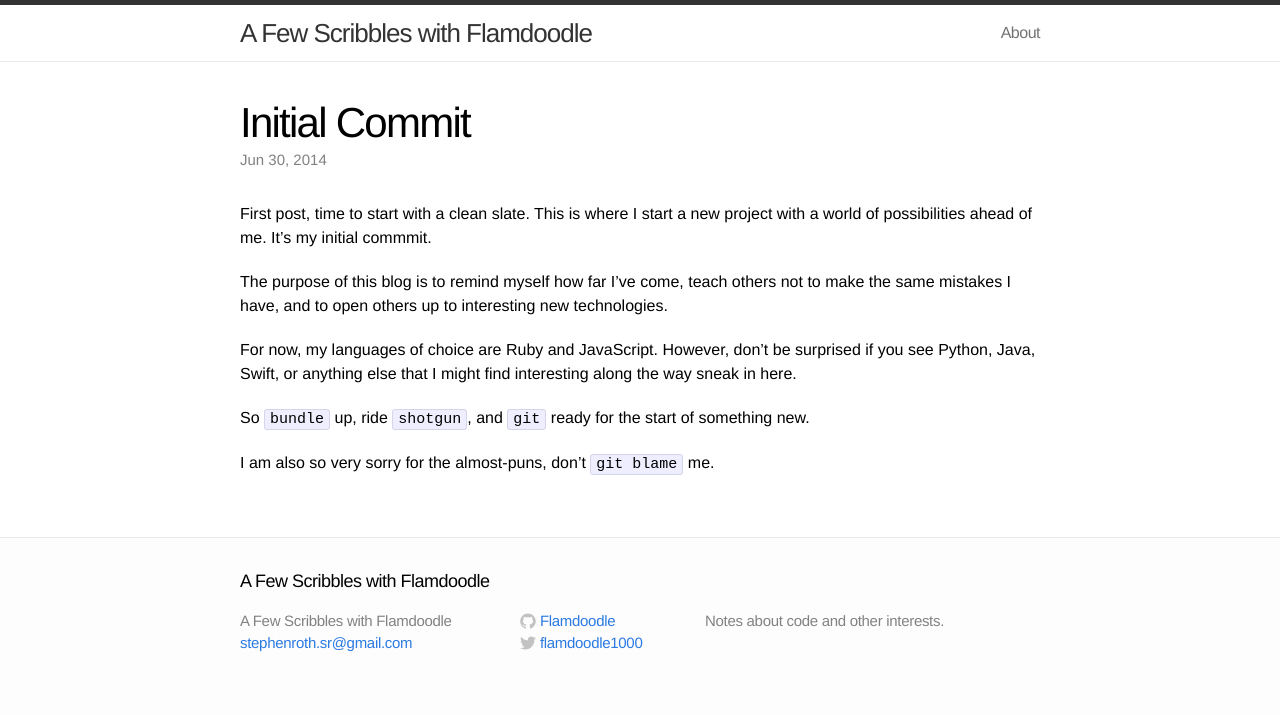
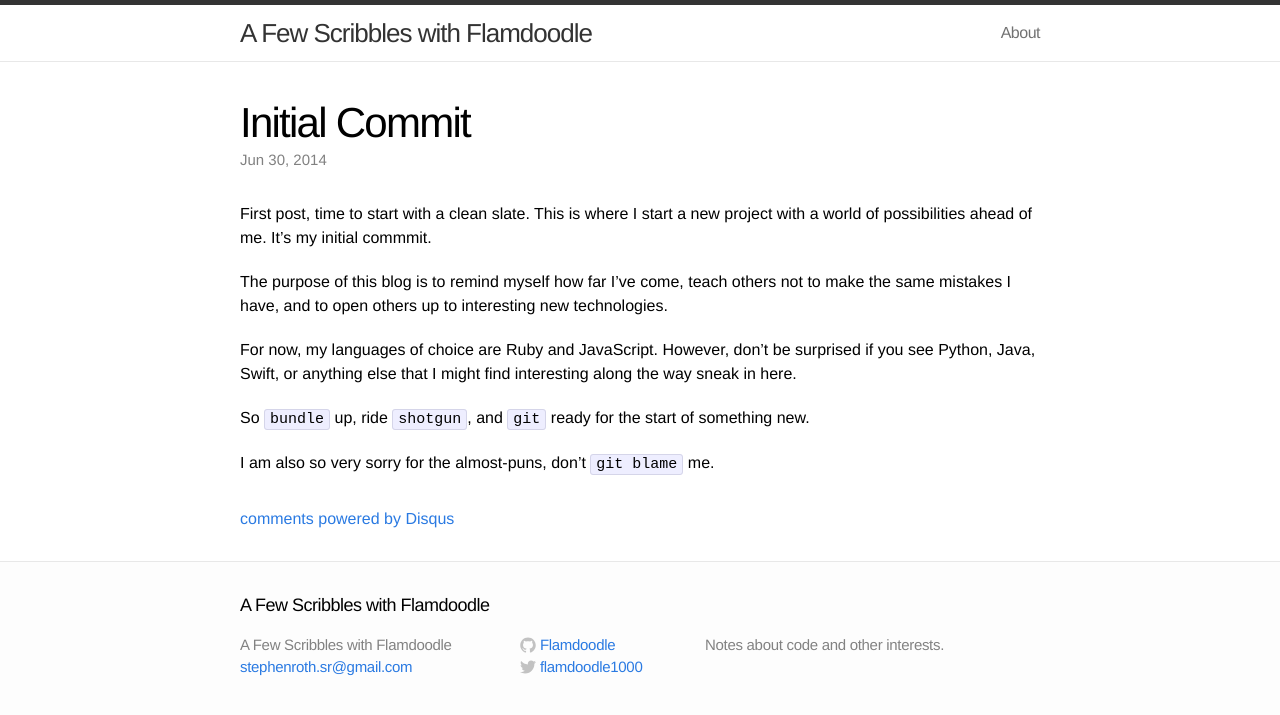
Before and after one commit to Flamdoodle/Flamdoodle.github.io, a Jekyll site: the page built from _posts/2014-06-30-Initial-Commit.markdown, in a window 1280 px wide. Shown: the top 715 px of the page. Built offline with Jekyll 4.4.1, drawn with Linux system fonts in a browser that asks for light colours; comment, search, counter and statistics services are not loaded; part of the change alters nothing that is shown.

Commit message:
Add Disqus to posts

```diff
--- a/_layouts/post.html
+++ b/_layouts/post.html
@@ -12,4 +12,19 @@ layout: default
   {{ content }}
   </article>
 
+  <div id="disqus_thread"></div>
+      <script type="text/javascript">
+          /* * * CONFIGURATION VARIABLES: EDIT BEFORE PASTING INTO YOUR WEBPAGE * * */
+          var disqus_shortname = 'flamdoodle'; // required: replace example with your forum shortname
+
+          /* * * DON'T EDIT BELOW THIS LINE * * */
+          (function() {
+              var dsq = document.createElement('script'); dsq.type = 'text/javascript'; dsq.async = true;
+              dsq.src = '//' + disqus_shortname + '.disqus.com/embed.js';
+              (document.getElementsByTagName('head')[0] || document.getElementsByTagName('body')[0]).appendChild(dsq);
+          })();
+      </script>
+      <noscript>Please enable JavaScript to view the <a href="http://disqus.com/?ref_noscript">comments powered by Disqus.</a></noscript>
+      <a href="http://disqus.com" class="dsq-brlink">comments powered by <span class="logo-disqus">Disqus</span></a>
+
 </div>
```
